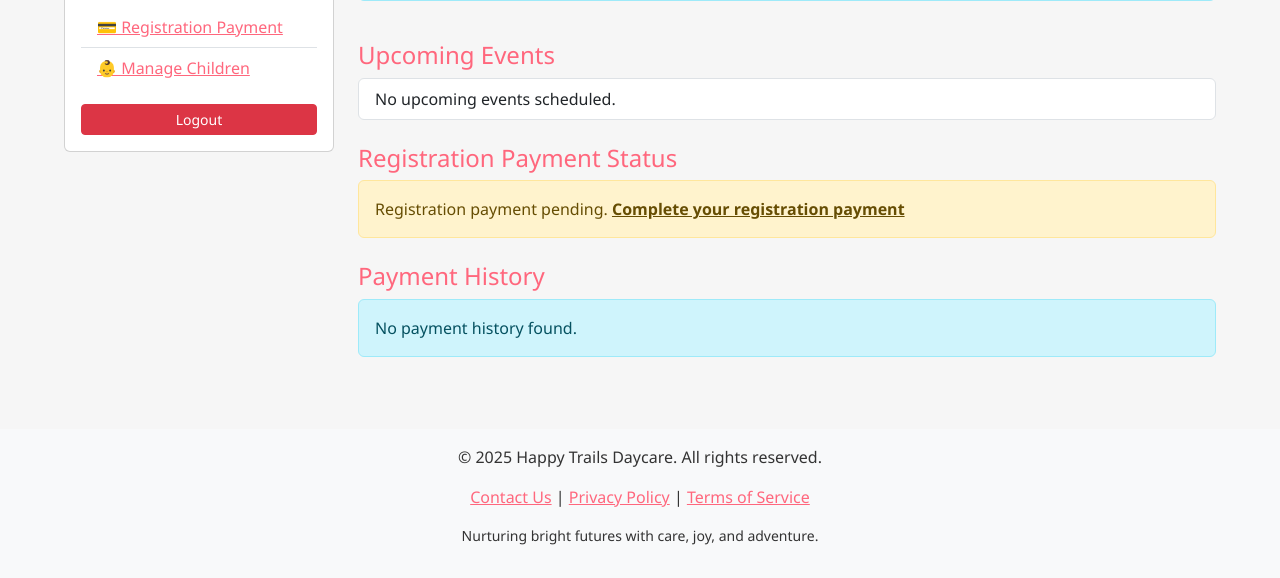
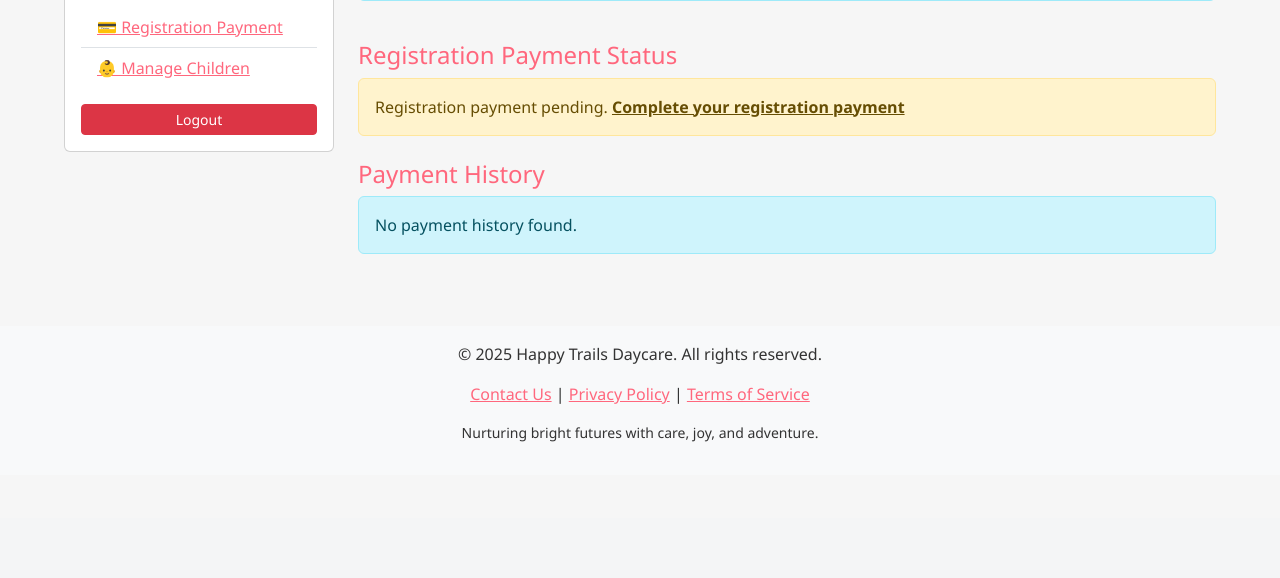
Before and after one commit to FYFYBai/DayCare_Team4, a PHP site: template templates/parent-dashboard.html.twig in a window 1280 px wide. Shown: the part 282-860 px from the top of the page. After the commit the page ends 724 px from the top, so only its background shows below. Run offline with PHP 8.4, Linux system fonts and the light colour scheme; the template is opened without the code that fills it, so the values that code supplies are empty; some libraries are stand-ins or nearby versions.

Commit message:
removed and put it in the navbar

```diff
--- a/templates/parent-dashboard.html.twig
+++ b/templates/parent-dashboard.html.twig
@@ -47,18 +47,6 @@
             </div>
           {% endfor %}
         </div>
-      </div>
-
-      <!-- Events -->
-      <div class="mb-4">
-        <h4>Upcoming Events</h4>
-        <ul class="list-group">
-          {% for event in events %}
-            <li class="list-group-item">{{ event.name }} - {{ event.date }}</li>
-          {% else %}
-            <li class="list-group-item">No upcoming events scheduled.</li>
-          {% endfor %}
-        </ul>
       </div>
 
       <!-- Payment Status -->
```
